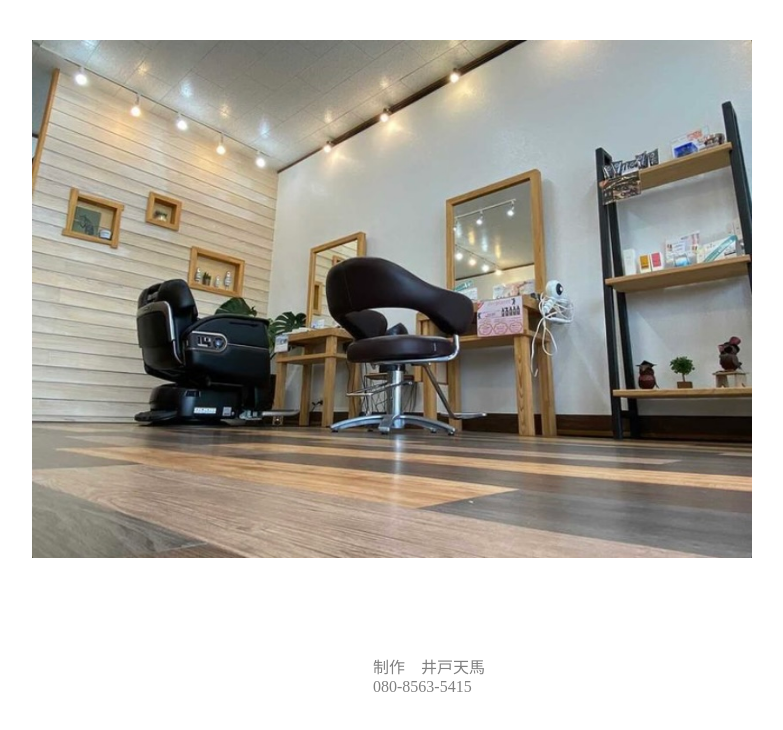
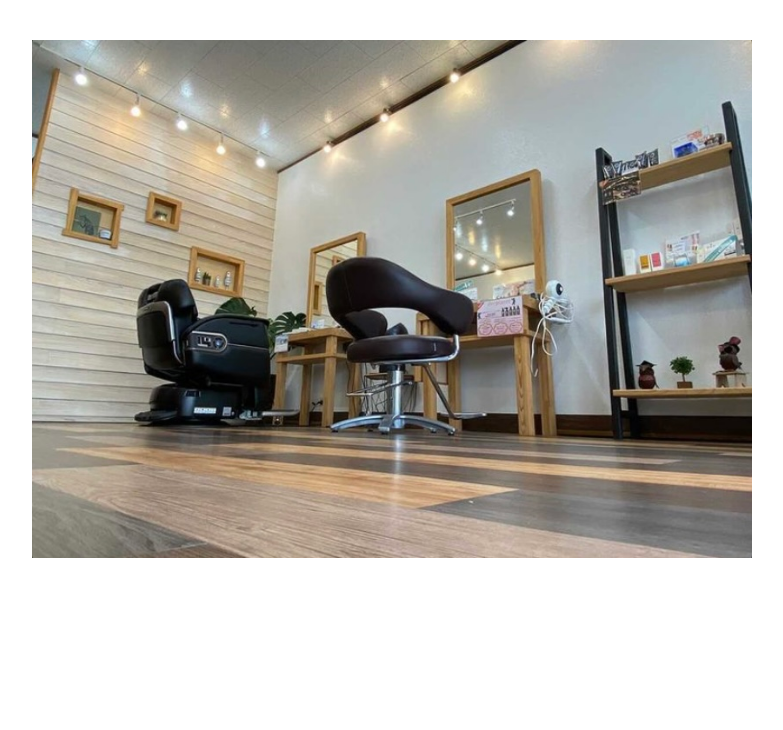
Before and after one commit to idotenma/biyousitublue, a plain HTML site: page index.html in a window 1280 px wide. Shown: the part 1369-2099 px from the top of the page, without its empty margins (191-974 px from the left). After the commit the page ends 2047 px from the top, so only its background shows below. Drawn offline with Linux system fonts and the light colour scheme.

Commit message:
Update index.html

```diff
--- a/index.html
+++ b/index.html
@@ -89,14 +89,6 @@
     </div>
 
     <footer>
-      <ul>
-        <li>
-          制作　井戸天馬
-        </li>
-        <li>
-          080-8563-5415
-        </li>
-      </ul>
     </footer>
   </body>
  </html>
```
